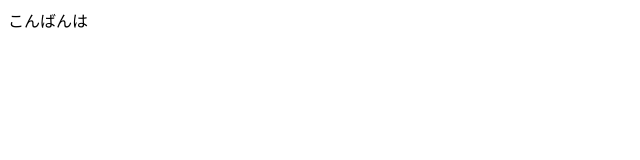
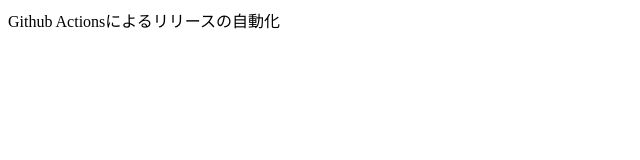
Before and after one commit to yos10/lp-practice-static, a plain HTML site: page public/index.html in a window 1280 px wide. Shown: the whole page, without its empty margins (0-640 px from the left). Drawn offline with Linux system fonts and the light colour scheme.

Commit message:
自動でリリースされるか確認

```diff
--- a/public/index.html
+++ b/public/index.html
@@ -7,6 +7,6 @@
     <title>テストページ</title>
 </head>
 <body>
-    こんばんは
+    Github Actionsによるリリースの自動化
 </body>
 </html>
```
